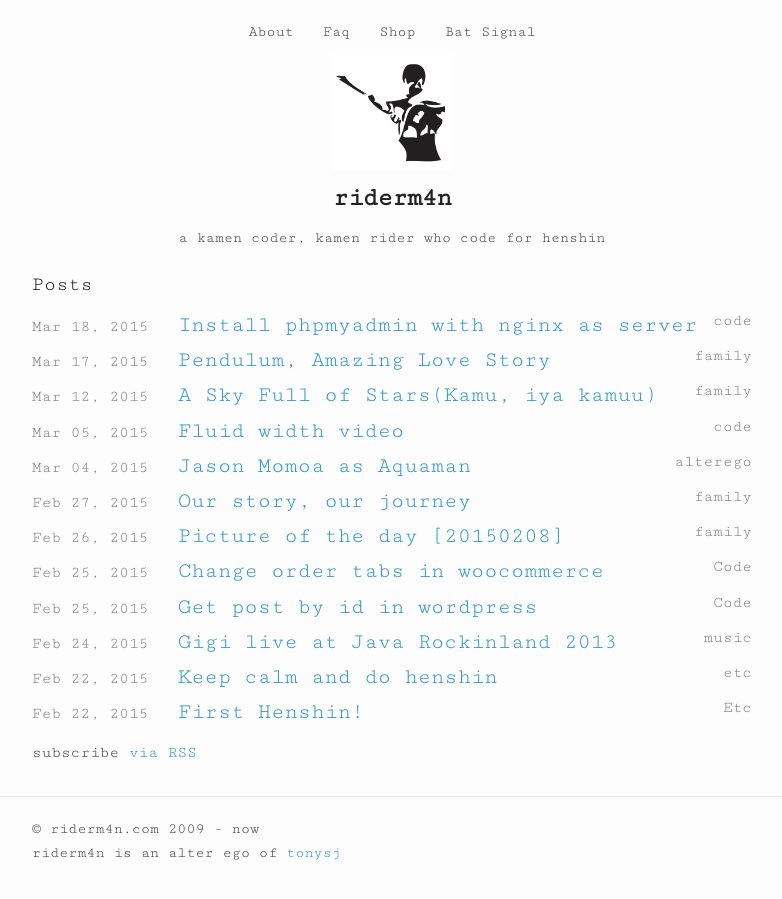
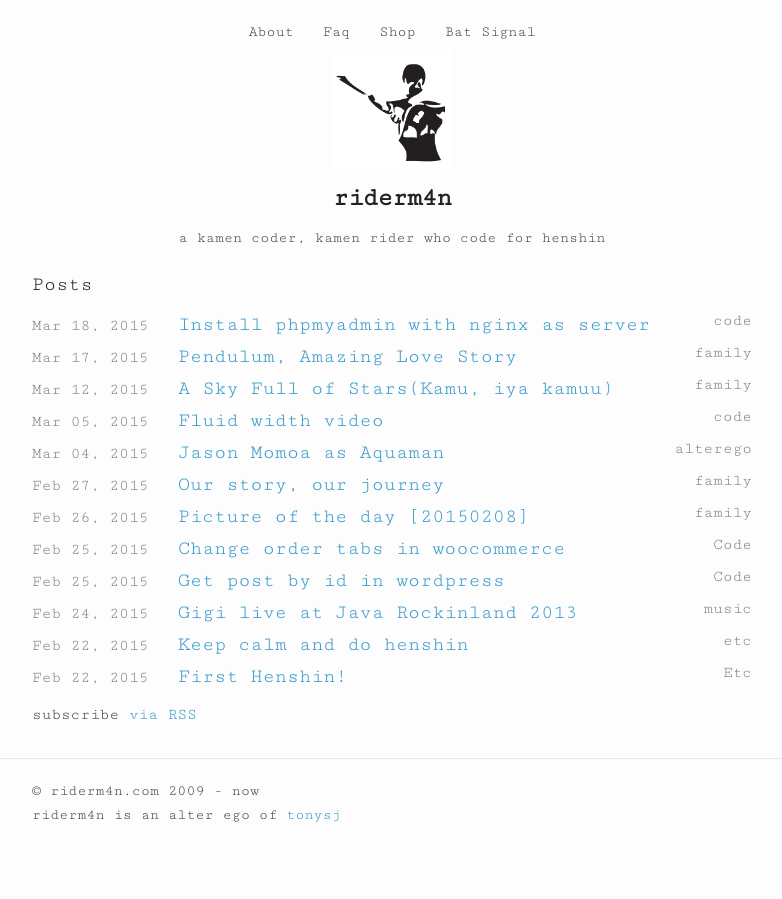
Before and after one commit to riderm4n/riderm4n.github.io, a Jekyll site: the page built from index.html, in a window 1280 px wide. Shown: the whole page, without its empty margins (248-1030 px from the left). Built offline with Jekyll 4.4.1, drawn with Linux system fonts in a browser that asks for light colours; nearby versions of some CDN libraries.

Commit message:
decrease font size

```diff
--- a/_sass/_layout.scss
+++ b/_sass/_layout.scss
@@ -180,7 +180,7 @@
 }
 
 .post-link {
-  font-size: 22px;
+  font-size: 20px;
 }
 
 
```
